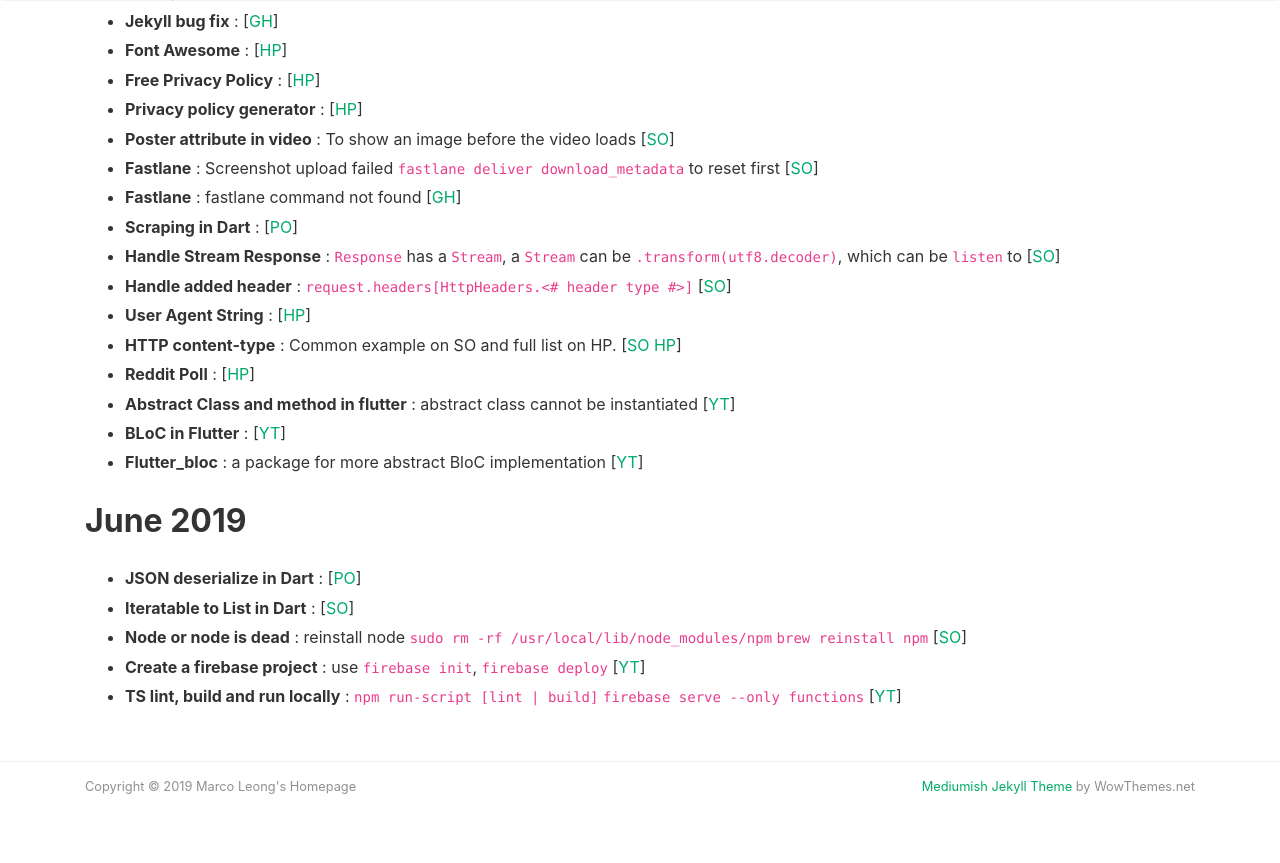
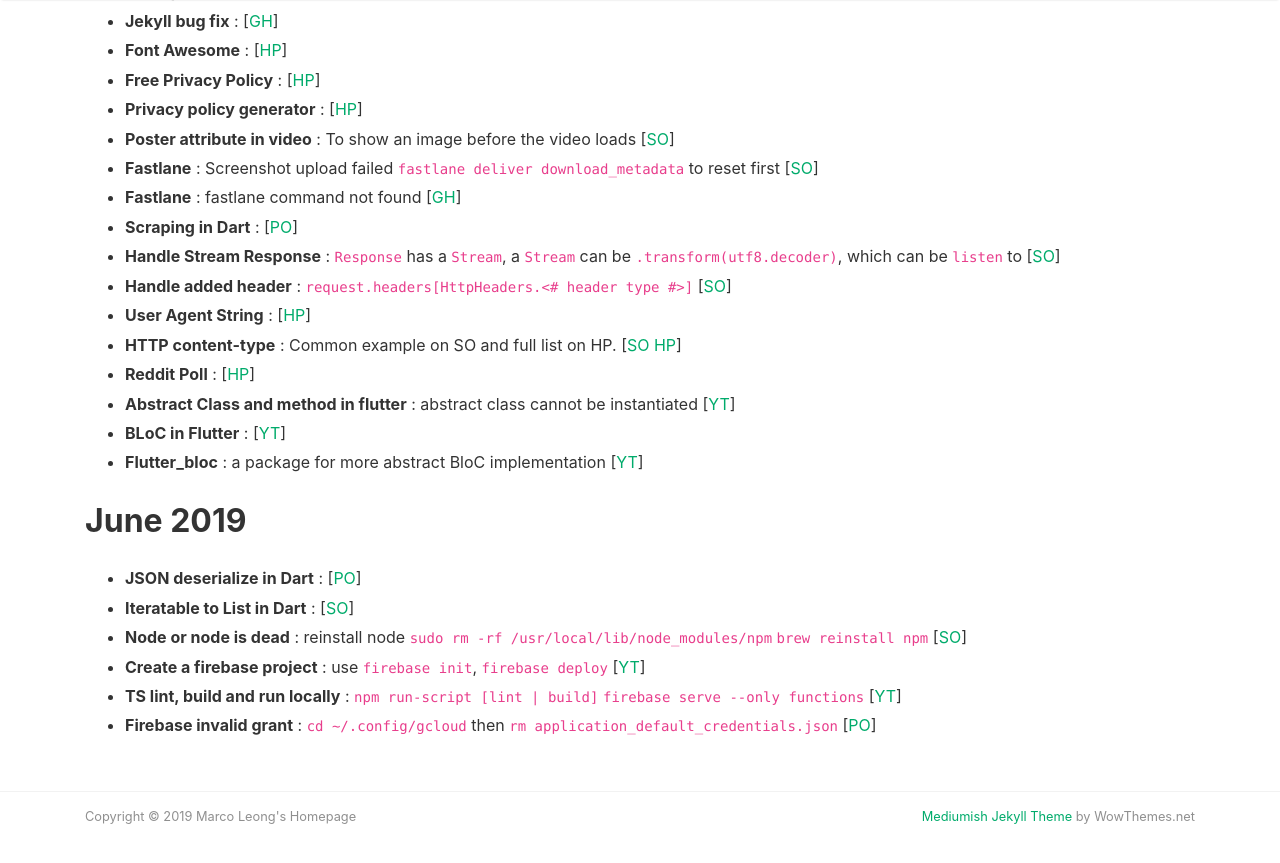
Before and after one commit to MarcoLeongDev/MarcoLeongDev.github.io, a Jekyll site: the page built from journey.md, in a window 1280 px wide and 900 px high, scrolled down 1713 px. Shown: the top 863 px of the window. Built offline with Jekyll 4.4.1, drawn with Linux system fonts in a browser that asks for light colours; nearby versions of some CDN libraries; our own code applies the rules of GitHub Pages for plain Markdown files.

Commit message:
Update journey.md

```diff
--- a/journey.md
+++ b/journey.md
@@ -55,6 +55,8 @@
 `brew reinstall npm` [[SO](https://stackoverflow.com/questions/44363066/error-cannot-find-module-lib-utils-unsupported-js-while-using-ionic)]
 - **Create a firebase project** : use `firebase init`, `firebase deploy` [[YT](https://www.youtube.com/watch?time_continue=534&v=DYfP-UIKxH0)]
 - **TS lint, build and run locally** : `npm run-script [lint | build]` `firebase serve --only functions` [[YT](https://www.youtube.com/watch?v=7IkUgCLr5oA)]
+- **Firebase invalid grant** : `cd ~/.config/gcloud` then `rm application_default_credentials.json` [[PO](https://github.com/firebase/firebase-functions/issues/121)]
+
 
 
 <!-- - <details><summary>App Auto landing page</summary> settled on auto landing <a href="https://github.com/emilbaehr/automatic-app-landing-page">[GH]</a></details> -->
```
